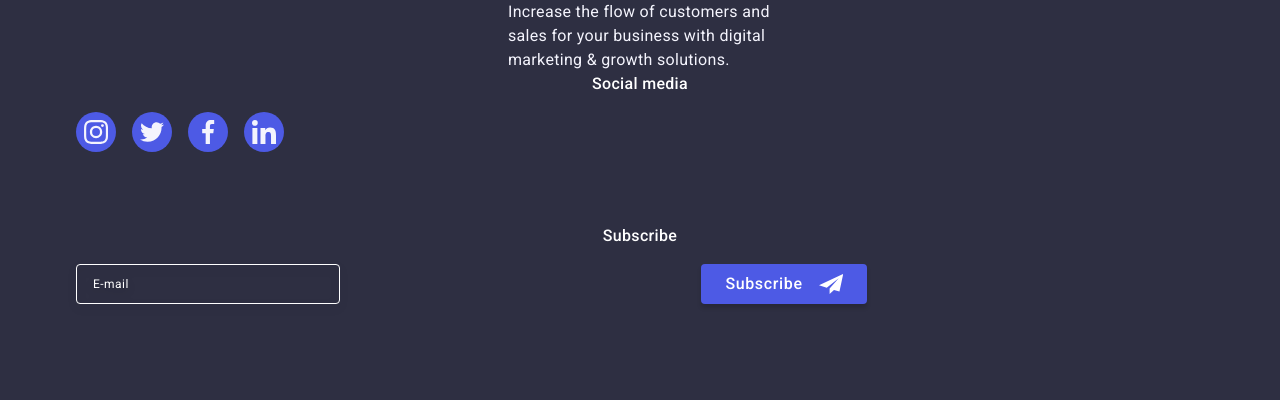
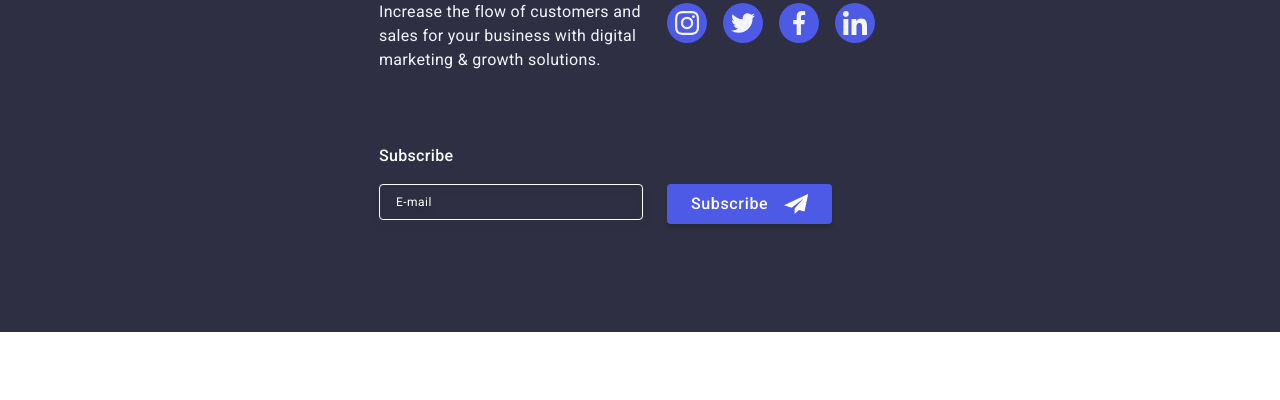
Before and after one commit to dmelnykova/goit-markup-hw-07, a plain HTML site: page index.html in a window 1280 px wide. Shown: the part 2441-2841 px from the top of the page. After the commit the page ends 2773 px from the top, so only its background shows below. Drawn offline with nearby package versions, Linux system fonts and the light colour scheme.

Commit message:
footer tab

```diff
--- a/css/media.css
+++ b/css/media.css
@@ -90,7 +90,8 @@
     }
 
     .team>.container,
-    .customers>.container {
+    .customers>.container,
+    .footer>.container {
         max-width: 552px;
     }
 
@@ -129,23 +130,54 @@
  /* footer */
 
     .footer-container {
-        text-align: center;
+        flex-direction: row;
+        flex-wrap: wrap;
+        align-items: baseline;
+        row-gap: 72px;
+        column-gap: 24px;
+    }
+
+    .footer-logo-box {
+        align-items: flex-start;
 
     }
 
-    .footer-text {
+    .footer-link {
+
+    }
+
+    /* .footer-text {
         text-align: left;
         margin-right: auto;
         margin-left: auto;
+    }*/
+
+    .footer-soc-container {
+        /* flex-wrap: wrap; */
+        /* margin-bottom: 72px; */
+        /* align-items: flex-start; */
     }
 
-    .footer-soc-container {
-        margin-bottom: 72px;
+    .footer-soc-title {
+        text-align: start;
+    }
+
+    .footer-form-container {
+        display: flex;
+        flex-direction: column;
+    }
+
+    .footer-form {
+        display: flex;
+    }
+
+    .footer-input {
+        width: 264px;
+        margin-right: 24px;
     }
 
     .subscribe-btn {
-        margin-right: auto;
-        margin-left: auto;
+        margin: 0;
     }
 
 
--- a/css/styles.css
+++ b/css/styles.css
@@ -443,16 +443,21 @@ img {
 }
 
 .footer-link {
-    display: inline-block;
+    display: block;
     margin-bottom: 16px;
 }
 
 .footer-container {
-    /* display: flex;
-    align-items: baseline; */
+    display: flex;
+    flex-direction: column;
+    align-items: center;
+    gap: 74px;
 }
 
 .footer-logo-box {
+    display: flex;
+    flex-direction: column;
+    align-items: center;
     /* margin-right: 120px; */
 }
 
@@ -461,8 +466,7 @@ img {
 }
 
 .footer-text {
-
-    align-items: center;
+    /* align-items: center; */
     max-width: 264px;
     font-size: 16px;
     line-height: 1.5;
@@ -471,6 +475,7 @@ img {
 }
 
 .footer-soc-title {
+    text-align: center;
     font-family: var(--font-text-base);
     font-style: normal;
     font-weight: 500;
@@ -483,6 +488,7 @@ img {
 
 .footer-soc-list {
     display: flex;
+    justify-content: center;
     gap: 16px;
 }
 
@@ -512,7 +518,8 @@ img {
 /**--footer-form--**/
 
 .footer-form-container {
-    margin-left: auto;
+    /* margin-left: auto; */
+    width: 100%;
 }
 
 .sub-form-title {
@@ -525,14 +532,14 @@ img {
 }
 
 .footer-form {
-    display: flex;
-    align-items: center;
-    gap: 24px;
+    /* gap: 24px; */
 }
 
 .footer-input {
-    width: 264px;
-    height: 40px;
+    /* width: 264px; */
+    width: 100%;
+    /* height: 40px; */
+    margin-bottom: 16px;
     padding-left: 16px;
     padding-top: 8px;
     padding-bottom: 8px;
@@ -559,12 +566,13 @@ img {
 }
 
 .subscribe-btn {
-    min-width: 165px;
-    /* height: 40px; */
+    height: 40px;
     display: flex;
     justify-content: center;
     align-items: center;
     padding: 8px 24px;
+    min-width: 165px;
+    margin: 0 auto;
     border: none;
     color: var(--backgrond-color-light);
     background-color: var(--primary-brand-color);
```
